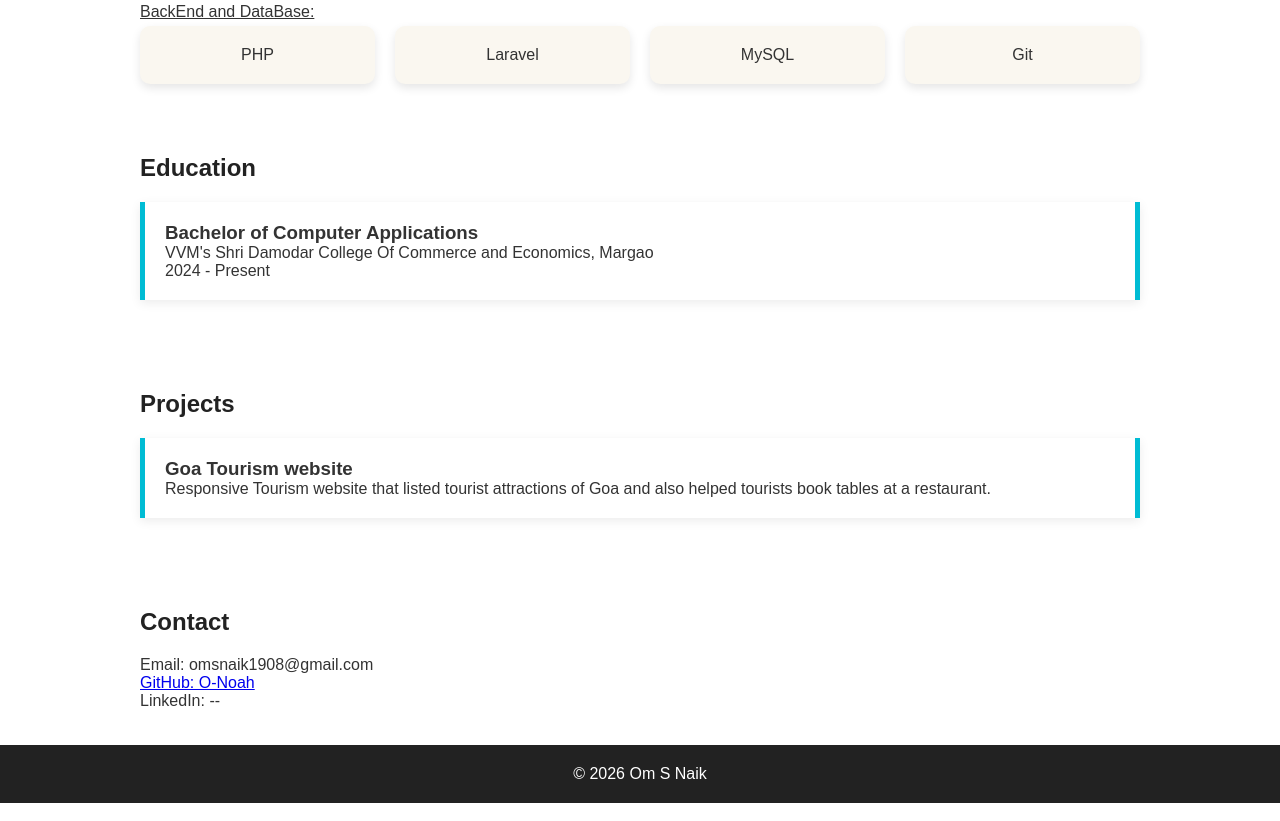
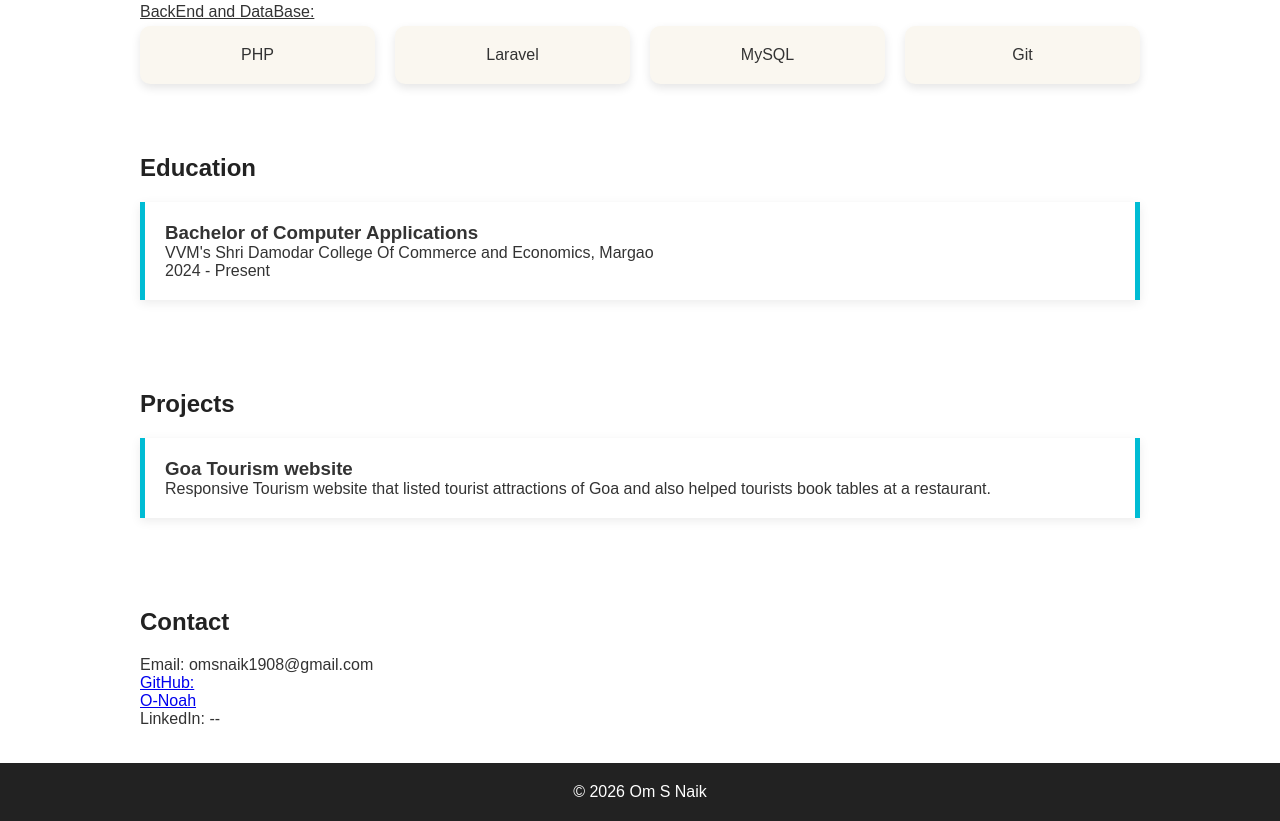
Before and after one commit to O-Noah/Resume, a plain HTML site: page index.html in a window 1280 px wide. Shown: the part 608-1429 px from the top of the page. Drawn offline with Linux system fonts and the light colour scheme.

Commit message:
Update index.html

```diff
--- a/index.html
+++ b/index.html
@@ -83,7 +83,7 @@
 
     <p>Email: omsnaik1908@gmail.com</p>
 
-    <a href=https://github.com/O-Noah/><p>GitHub: O-Noah </p></a>
+    <a href=https://github.com/O-Noah/><p>GitHub:</p> O-Noah </a>
     <p>LinkedIn: --</p>
 
 </section>
```
